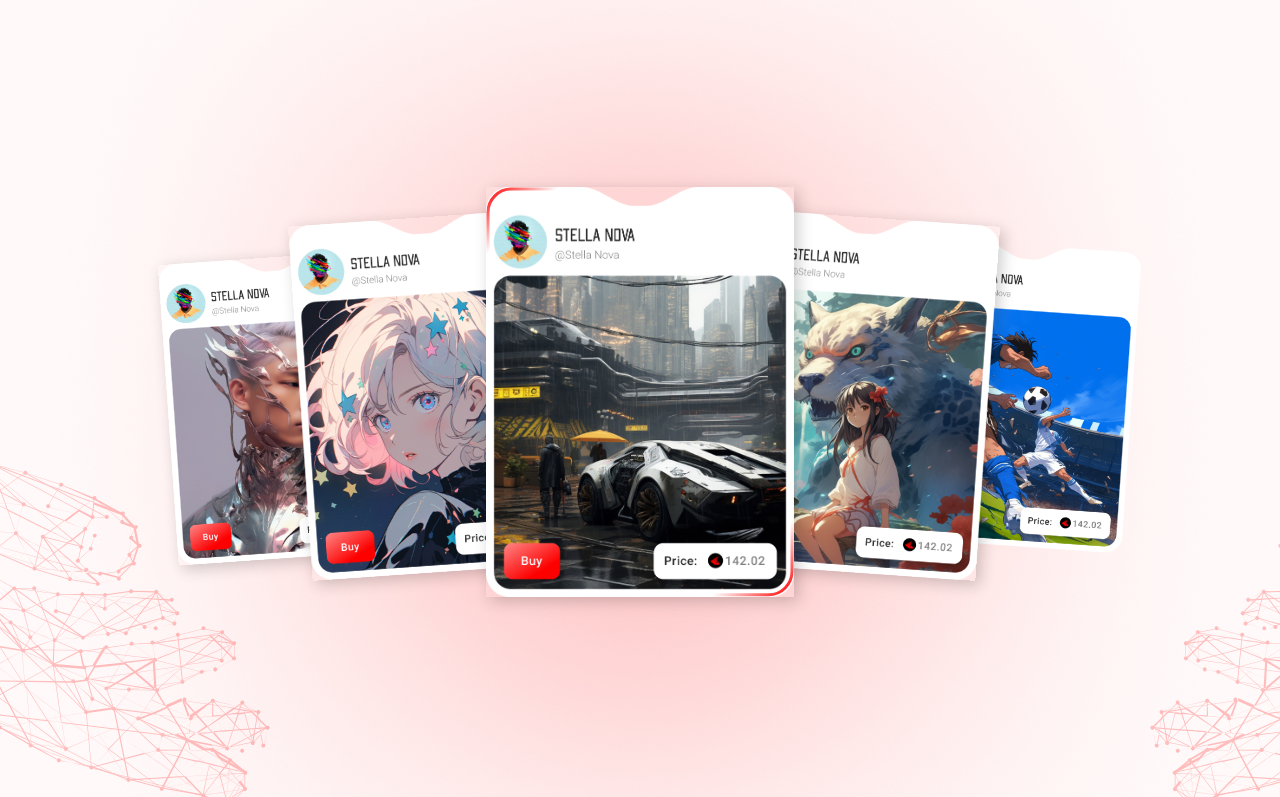
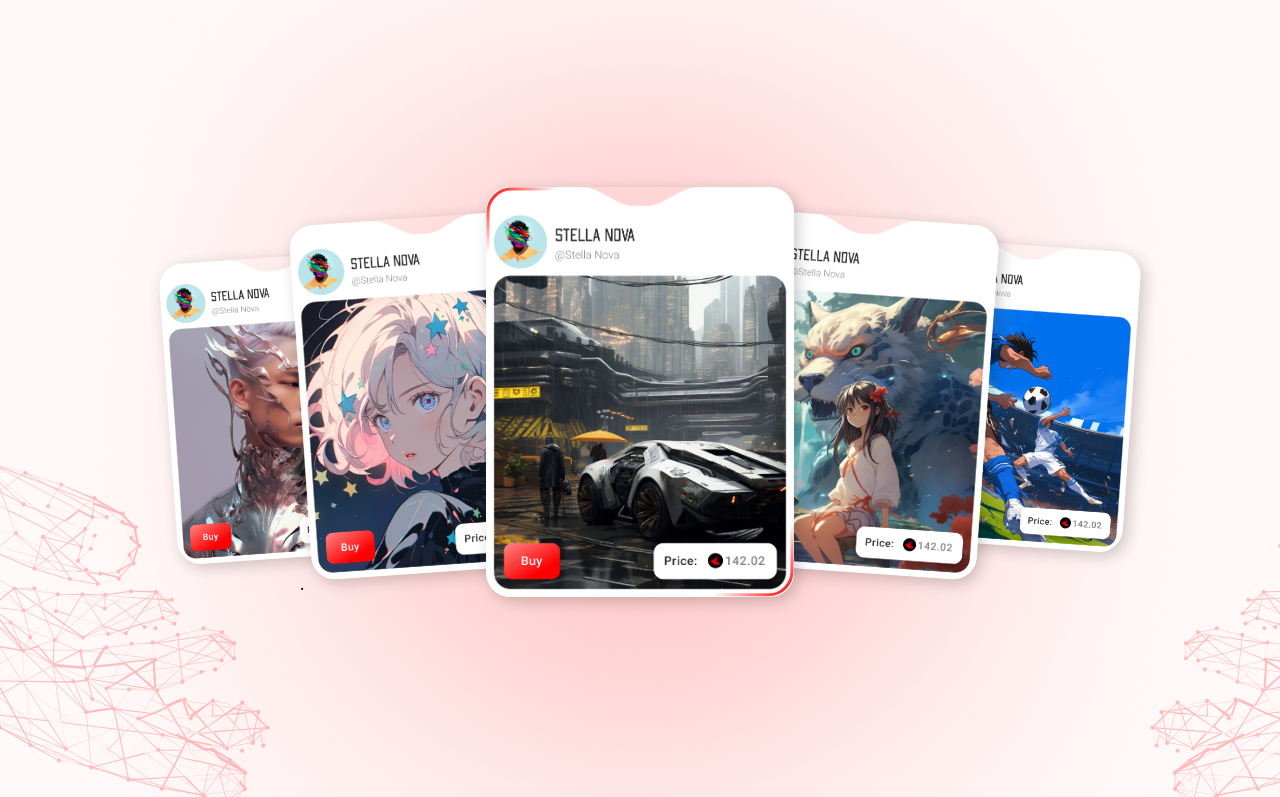
Before and after one commit to muznahrehman21/NFT, a React (Vite) app: page / in a window 1280 px wide. Shown: the part 448-1245 px from the top of the page. Built offline with nearby package versions, Linux system fonts and the light colour scheme.

Commit message:
minor changes

```diff
--- a/src/components/AnimatedCards.jsx
+++ b/src/components/AnimatedCards.jsx
@@ -15,7 +15,7 @@ function AnimatedCards() {
           <img
             src="/main.png"
             alt=""
-            className="relative shadow-[4px_4px_15px_rgba(0,0,0,0.2)] w-full h-full"
+            className="relative shadow-[4px_4px_15px_rgba(0,0,0,0.2)] rounded-3xl w-full h-full"
           />
           <img src="/vt.svg" alt=" " className="top-0 absolute" />
           <img src="/vb.svg" alt=" " className="right-0 bottom-0 absolute" />
@@ -24,28 +24,29 @@ function AnimatedCards() {
           <img
             src="/left1.png"
             alt=""
-            className="relative shadow-[4px_4px_15px_rgba(0,0,0,0.2)] w-full h-full rotate-[-4deg]"
+            className="relative shadow-[4px_4px_15px_rgba(0,0,0,0.2)] rounded-3xl w-full h-full rotate-[-4deg]"
           />
+          .
         </div>
         <div className="top-45 left-122 z-0 absolute w-[225.69px] h-[300.71px]">
           <img
             src="/left2.png"
             alt=""
-            className="relative shadow-[4px_4px_15px_rgba(0,0,0,0.2)] w-full h-full rotate-[-4deg]"
+            className="relative shadow-[4px_4px_15px_rgba(0,0,0,0.2)] rounded-3xl w-full h-full rotate-[-4deg]"
           />
         </div>
         <div className="top-35 right-153 z-10 absolute w-[266.67px] h-[355.31px]">
           <img
             src="/right1.png"
             alt=""
-            className="relative shadow-[4px_4px_15px_rgba(0,0,0,0.2)] w-full h-full rotate-[4deg]"
+            className="relative shadow-[4px_4px_15px_rgba(0,0,0,0.2)] rounded-3xl w-full h-full rotate-[4deg]"
           />
         </div>
         <div className="top-42 right-117 z-0 absolute w-[225.69px] h-[300.71px]">
           <img
             src="/right2.png"
             alt=""
-            className="w-full h-full rotate-[4deg]"
+            className="shadow-[4px_4px_15px_rgba(0,0,0,0.2)] rounded-3xl w-full h-full rotate-[4deg]"
           />
         </div>
       </div>
--- a/tailwind.config.js
+++ b/tailwind.config.js
@@ -11,6 +11,17 @@ export const safelist = [
 ];
 export const theme = {
   extend: {
+    animation: {
+      up: "up 1s ease-in-out infinite",
+    },
+    keyframes: {
+      up: {
+        "0% 100%": {
+          transform: "translateY(0)",
+        },
+        "50%": { transform: "translateY(-20px)" },
+      },
+    },
     colors: {
       bg: "#FFF9F9",
       btn1: "#FD0000",
```
